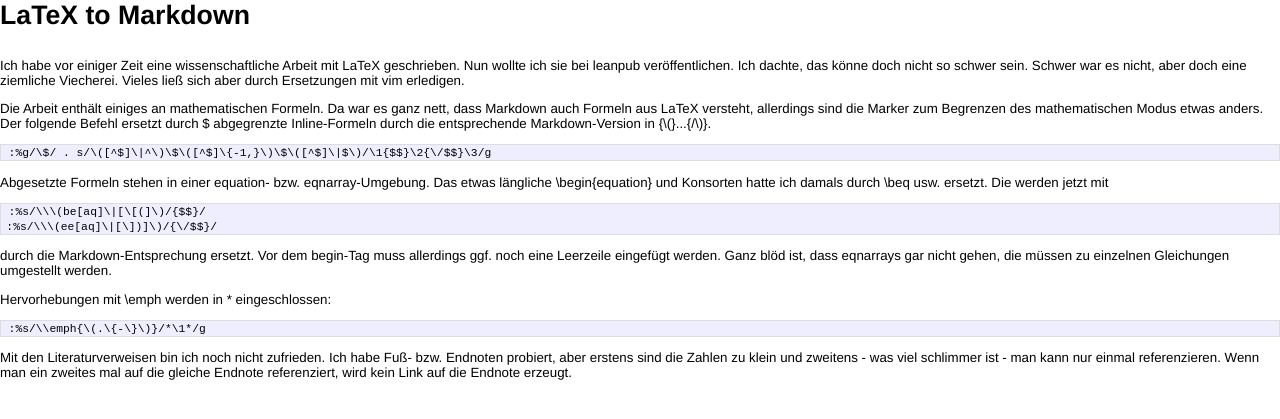
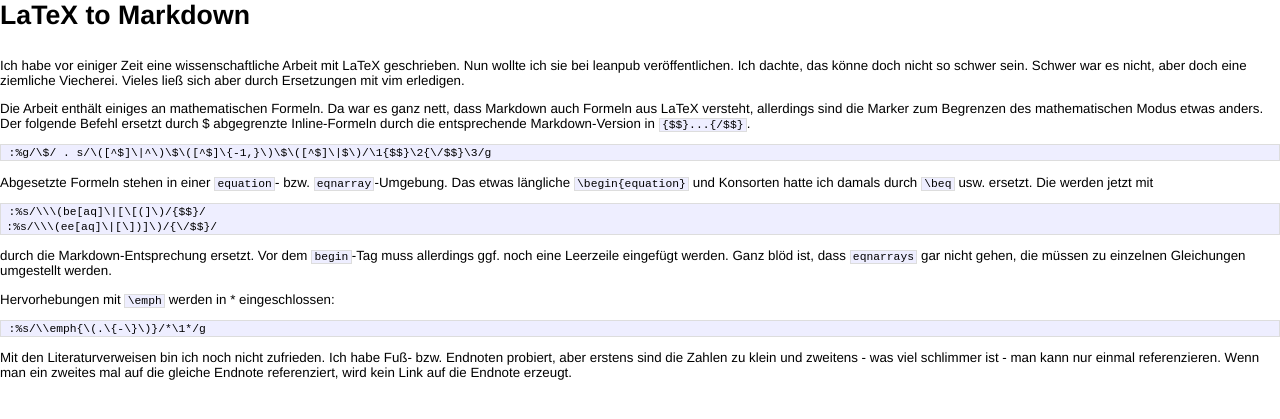
Before and after one commit to wtb36/wtb36.github.io, a Jekyll site: the page built from _posts/2014-01-06-LatexToMarkdown.md, in a window 1280 px wide. Shown: the top 419 px of the page. Built offline with Jekyll 4.4.1, drawn with Linux system fonts in a browser that asks for light colours.

Commit message:
Inline-Code.

```diff
--- a/_posts/2014-01-06-LatexToMarkdown.md
+++ b/_posts/2014-01-06-LatexToMarkdown.md
@@ -12,24 +12,24 @@ Die Arbeit enthält einiges an mathematischen Formeln. Da war es ganz nett, dass
 Markdown auch Formeln aus LaTeX versteht, allerdings sind die Marker zum
 Begrenzen des mathematischen Modus etwas anders. Der folgende Befehl ersetzt
 durch $ abgegrenzte Inline-Formeln durch die entsprechende Markdown-Version in
-{$$}...{/$$}.
+`{$$}...{/$$}`.
 
 ~~~~~~~~
 :%g/\$/ . s/\([^$]\|^\)\$\([^$]\{-1,}\)\$\([^$]\|$\)/\1{$$}\2{\/$$}\3/g
 ~~~~~~~~
-Abgesetzte Formeln stehen in einer equation- bzw. eqnarray-Umgebung. Das etwas
-längliche \begin{equation} und Konsorten hatte ich damals durch \beq usw.
+Abgesetzte Formeln stehen in einer `equation`- bzw. `eqnarray`-Umgebung. Das etwas
+längliche `\begin{equation}` und Konsorten hatte ich damals durch `\beq` usw.
 ersetzt. Die werden jetzt mit
 
 ~~~~~~~~
 :%s/\\\(be[aq]\|[\[(]\)/{$$}/
 :%s/\\\(ee[aq]\|[\])]\)/{\/$$}/
 ~~~~~~~~
-durch die Markdown-Entsprechung ersetzt. Vor dem begin-Tag muss allerdings ggf.
-noch eine Leerzeile eingefügt werden. Ganz blöd ist, dass eqnarrays gar nicht
+durch die Markdown-Entsprechung ersetzt. Vor dem `begin`-Tag muss allerdings ggf.
+noch eine Leerzeile eingefügt werden. Ganz blöd ist, dass `eqnarrays` gar nicht
 gehen, die müssen zu einzelnen Gleichungen umgestellt werden.
 
-Hervorhebungen mit \emph werden in * eingeschlossen:
+Hervorhebungen mit `\emph` werden in * eingeschlossen:
 
 ~~~~~~~~
 :%s/\\emph{\(.\{-\}\)}/*\1*/g
```
